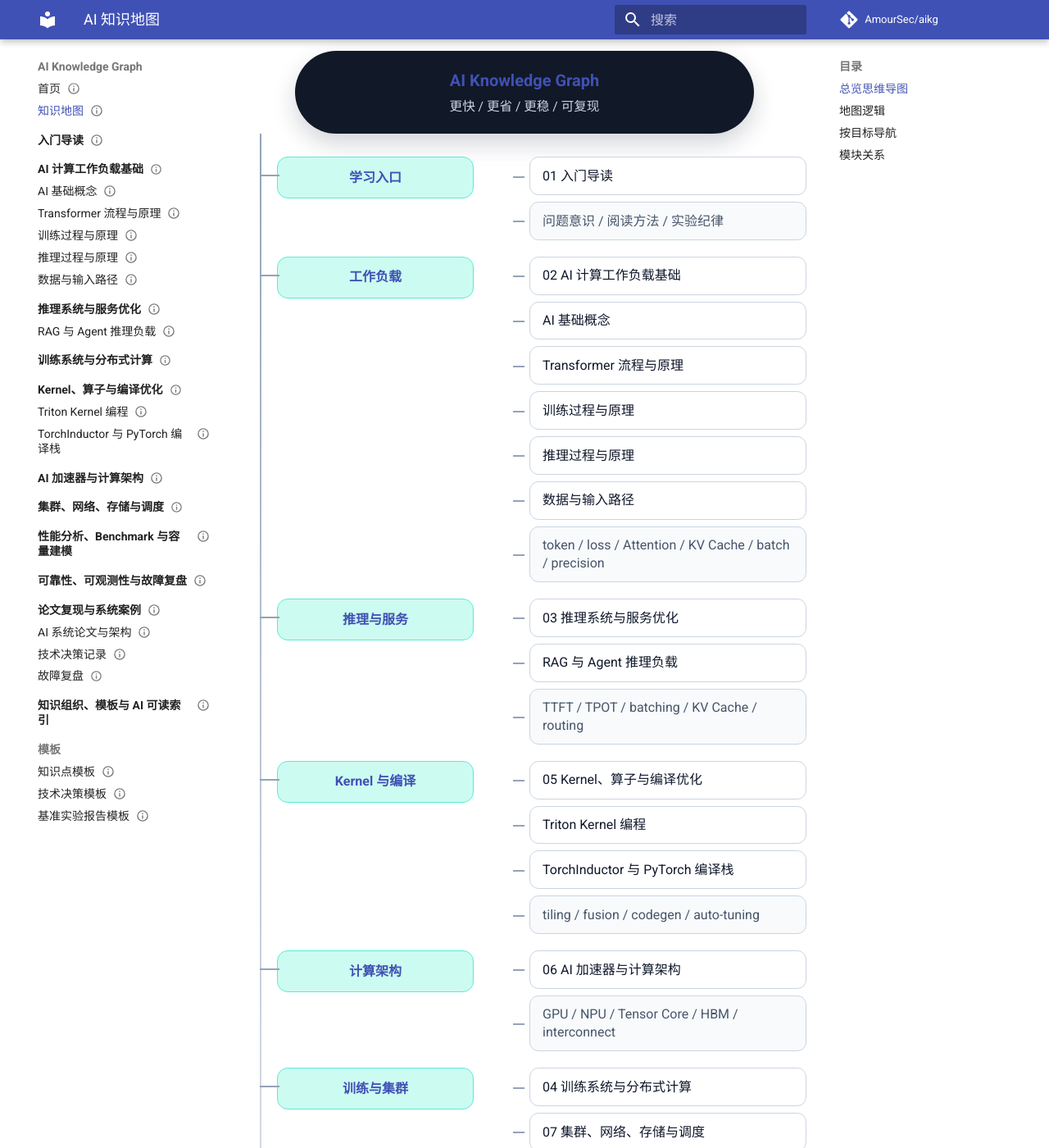
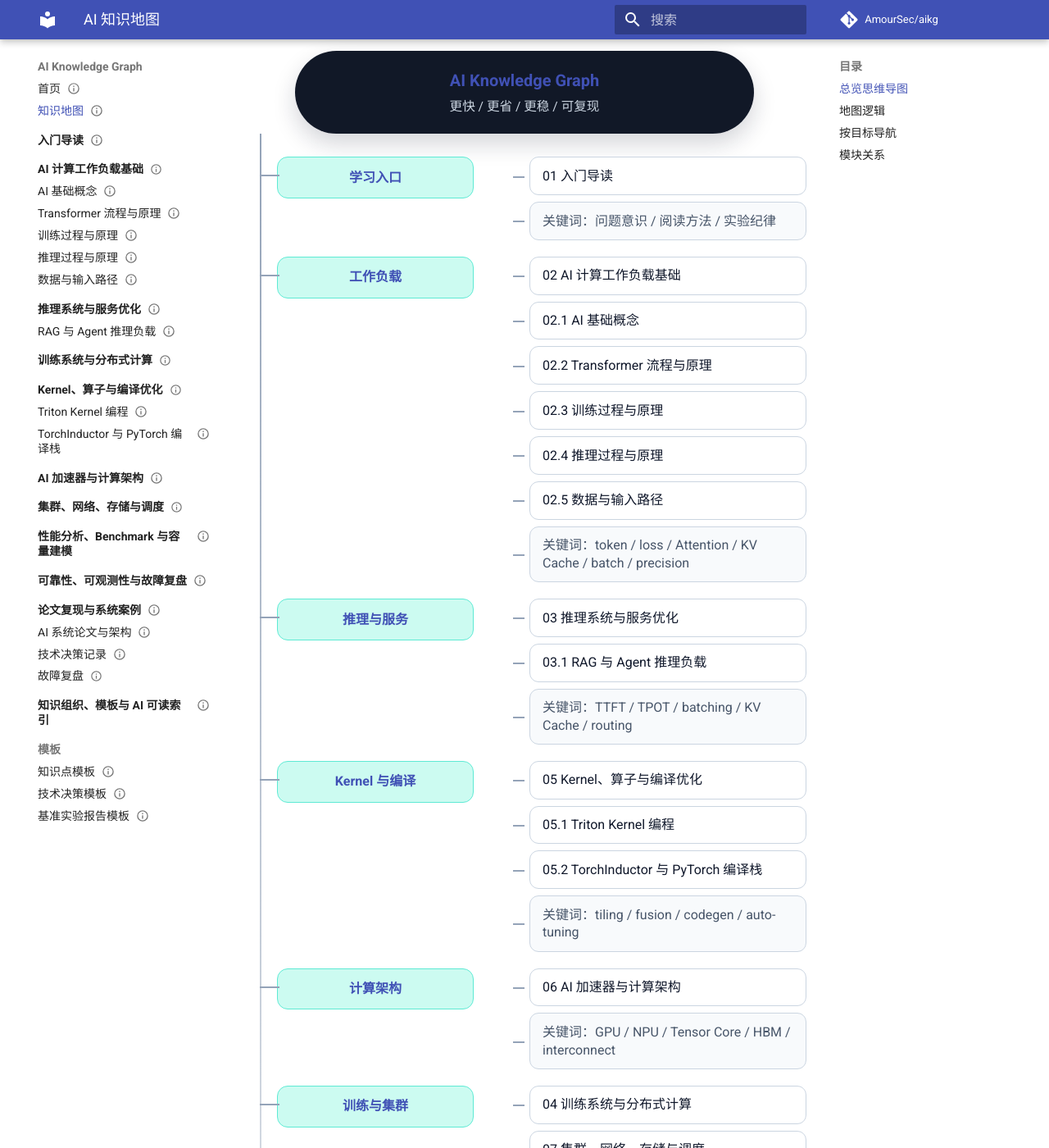
Before and after one commit to AmourSec/aikg, an MkDocs documentation site: the page built from docs/knowledge-map.md, in a window 1280 px wide and 1400 px high, scrolled down 304 px. Shown: the whole window at 82% size. Built offline with MkDocs 1.6.1 and Material for MkDocs 9.7.7, drawn with Linux system fonts in a browser that asks for light colours; comment, search, counter and statistics services are not loaded; some of the changed text lies outside the part shown.

Commit message:
Clarify mind map numbering

```diff
--- a/docs/knowledge-map.md
+++ b/docs/knowledge-map.md
@@ -22,43 +22,43 @@ updated: 2026-05-30
       <a class="kg-branch-title" href="../01-getting-started/">学习入口</a>
       <ul>
         <li><a href="../01-getting-started/">01 入门导读</a></li>
-        <li><span>问题意识 / 阅读方法 / 实验纪律</span></li>
+        <li><span>关键词：问题意识 / 阅读方法 / 实验纪律</span></li>
       </ul>
     </section>
     <section class="kg-mindmap-branch">
       <a class="kg-branch-title" href="../02-ai-workloads/">工作负载</a>
       <ul>
         <li><a href="../02-ai-workloads/">02 AI 计算工作负载基础</a></li>
-        <li><a href="../02-ai-workloads/ai-fundamentals/">AI 基础概念</a></li>
-        <li><a href="../02-ai-workloads/transformer/">Transformer 流程与原理</a></li>
-        <li><a href="../02-ai-workloads/training-primer/">训练过程与原理</a></li>
-        <li><a href="../02-ai-workloads/inference-primer/">推理过程与原理</a></li>
-        <li><a href="../02-ai-workloads/data-paths/">数据与输入路径</a></li>
-        <li><span>token / loss / Attention / KV Cache / batch / precision</span></li>
+        <li><a href="../02-ai-workloads/ai-fundamentals/">02.1 AI 基础概念</a></li>
+        <li><a href="../02-ai-workloads/transformer/">02.2 Transformer 流程与原理</a></li>
+        <li><a href="../02-ai-workloads/training-primer/">02.3 训练过程与原理</a></li>
+        <li><a href="../02-ai-workloads/inference-primer/">02.4 推理过程与原理</a></li>
+        <li><a href="../02-ai-workloads/data-paths/">02.5 数据与输入路径</a></li>
+        <li><span>关键词：token / loss / Attention / KV Cache / batch / precision</span></li>
       </ul>
     </section>
     <section class="kg-mindmap-branch">
       <a class="kg-branch-title" href="../03-inference-systems/">推理与服务</a>
       <ul>
         <li><a href="../03-inference-systems/">03 推理系统与服务优化</a></li>
-        <li><a href="../03-inference-systems/rag-agent-workloads/">RAG 与 Agent 推理负载</a></li>
-        <li><span>TTFT / TPOT / batching / KV Cache / routing</span></li>
+        <li><a href="../03-inference-systems/rag-agent-workloads/">03.1 RAG 与 Agent 推理负载</a></li>
+        <li><span>关键词：TTFT / TPOT / batching / KV Cache / routing</span></li>
       </ul>
     </section>
     <section class="kg-mindmap-branch">
       <a class="kg-branch-title" href="../05-kernels-compilers/">Kernel 与编译</a>
       <ul>
         <li><a href="../05-kernels-compilers/">05 Kernel、算子与编译优化</a></li>
-        <li><a href="../05-kernels-compilers/triton/">Triton Kernel 编程</a></li>
-        <li><a href="../05-kernels-compilers/torchinductor/">TorchInductor 与 PyTorch 编译栈</a></li>
-        <li><span>tiling / fusion / codegen / auto-tuning</span></li>
+        <li><a href="../05-kernels-compilers/triton/">05.1 Triton Kernel 编程</a></li>
+        <li><a href="../05-kernels-compilers/torchinductor/">05.2 TorchInductor 与 PyTorch 编译栈</a></li>
+        <li><span>关键词：tiling / fusion / codegen / auto-tuning</span></li>
       </ul>
     </section>
     <section class="kg-mindmap-branch">
       <a class="kg-branch-title" href="../06-accelerators-architecture/">计算架构</a>
       <ul>
         <li><a href="../06-accelerators-architecture/">06 AI 加速器与计算架构</a></li>
-        <li><span>GPU / NPU / Tensor Core / HBM / interconnect</span></li>
+        <li><span>关键词：GPU / NPU / Tensor Core / HBM / interconnect</span></li>
       </ul>
     </section>
     <section class="kg-mindmap-branch">
@@ -66,7 +66,7 @@ updated: 2026-05-30
       <ul>
         <li><a href="../04-training-systems/">04 训练系统与分布式计算</a></li>
         <li><a href="../07-cluster-infra/">07 集群、网络、存储与调度</a></li>
-        <li><span>parallelism / NCCL / scheduler / storage</span></li>
+        <li><span>关键词：parallelism / NCCL / scheduler / storage</span></li>
       </ul>
     </section>
     <section class="kg-mindmap-branch">
@@ -75,7 +75,7 @@ updated: 2026-05-30
         <li><a href="../08-benchmark-capacity/">08 性能分析、Benchmark 与容量建模</a></li>
         <li><a href="../09-reliability-observability/">09 可靠性、可观测性与故障复盘</a></li>
         <li><a href="../10-papers-cases/">10 论文复现与系统案例</a></li>
-        <li><span>profiling / roofline / capacity / incidents</span></li>
+        <li><span>关键词：profiling / roofline / capacity / incidents</span></li>
       </ul>
     </section>
     <section class="kg-mindmap-branch">
@@ -83,7 +83,7 @@ updated: 2026-05-30
       <ul>
         <li><a href="../11-knowledge-index/">11 知识组织、模板与 AI 可读索引</a></li>
         <li><a href="../99-templates/knowledge-note/">99 模板与资源</a></li>
-        <li><span>metadata / tags / sources / AI-readable skills</span></li>
+        <li><span>关键词：metadata / tags / sources / AI-readable skills</span></li>
       </ul>
     </section>
   </div>
```
